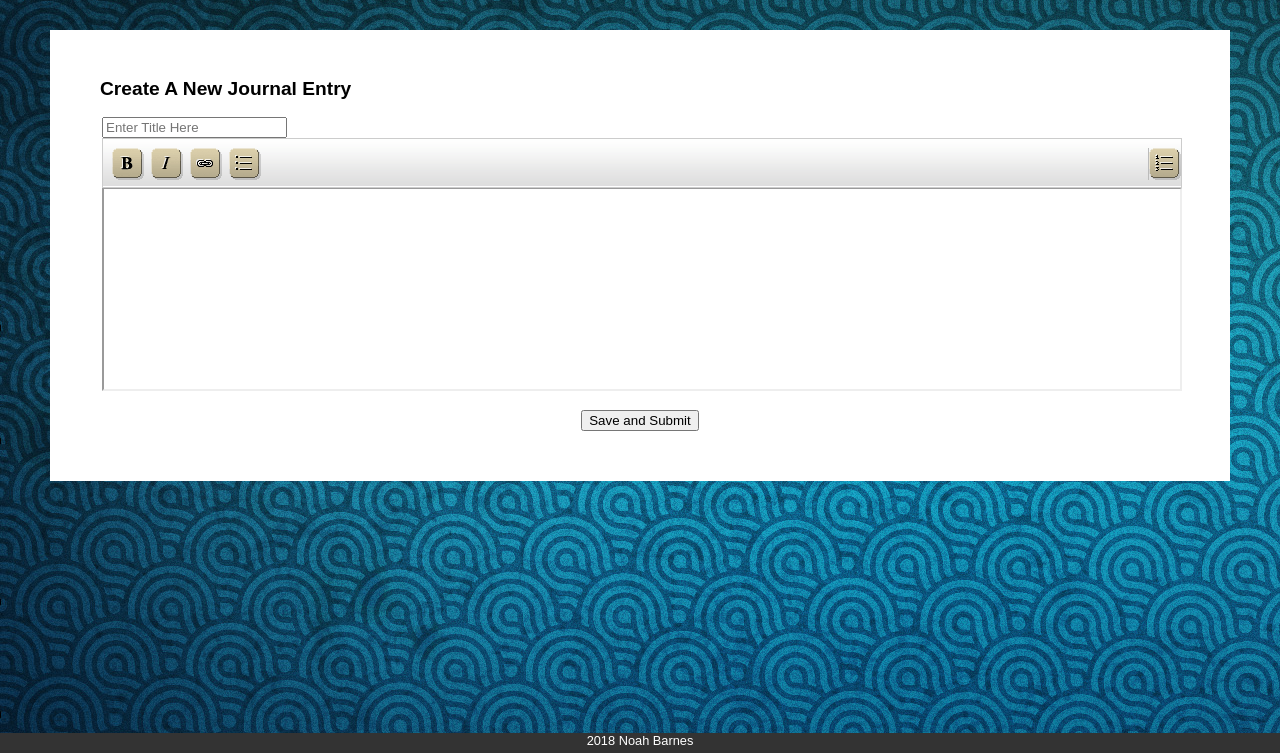
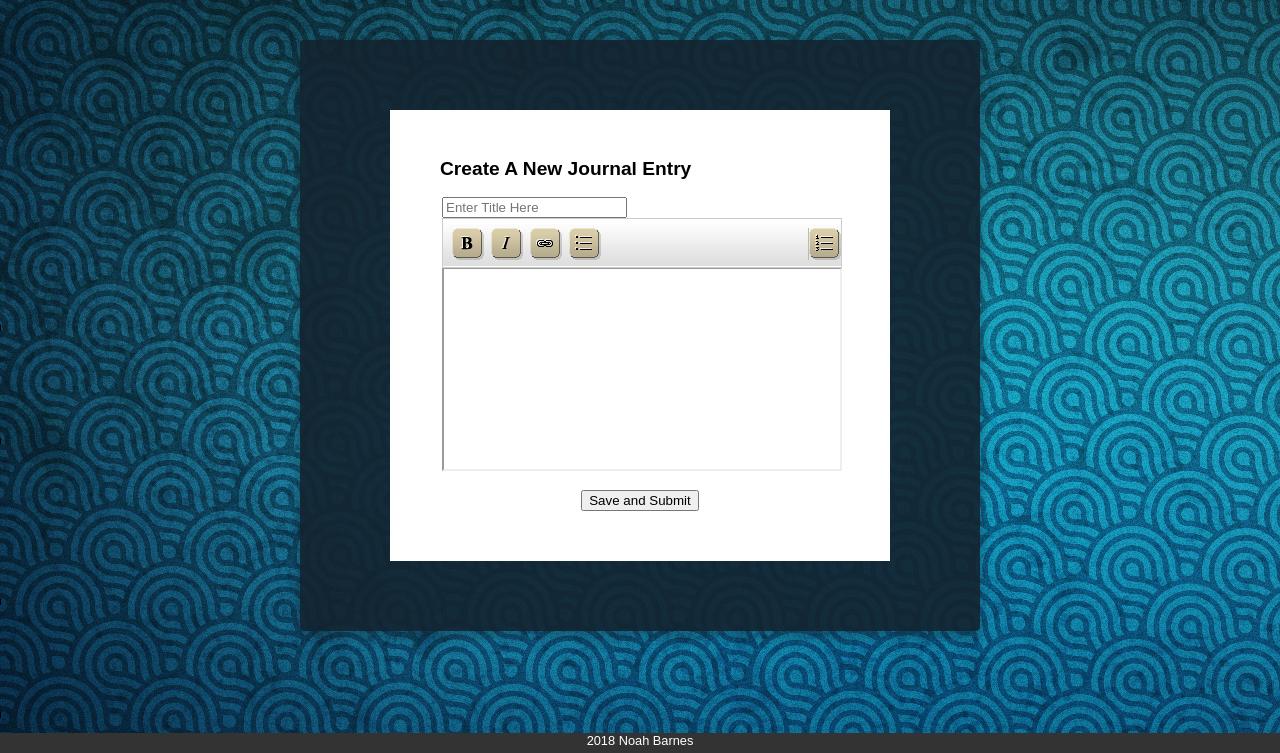
Before and after one commit to noahbarnes2332/dreamjournaler, a PHP site: page /my-journal.php in a window 1280 px wide. Shown: the part 47-800 px from the top of the page. Run offline with PHP 8.4, Linux system fonts and the light colour scheme; the visitor is signed in with stand-in values (Sample User, id 1).

Commit message:
testing text editor

```diff
--- a/my-journal.php
+++ b/my-journal.php
@@ -62,7 +62,7 @@
 
 
 <body>
-
+<div class="form">
 	<div id="content">
 		<h2>
 			Create A New Journal Entry
@@ -81,6 +81,7 @@
 			</fieldset>
 		</form>
 	</div>
+</div>
 </body>
 
 
```
